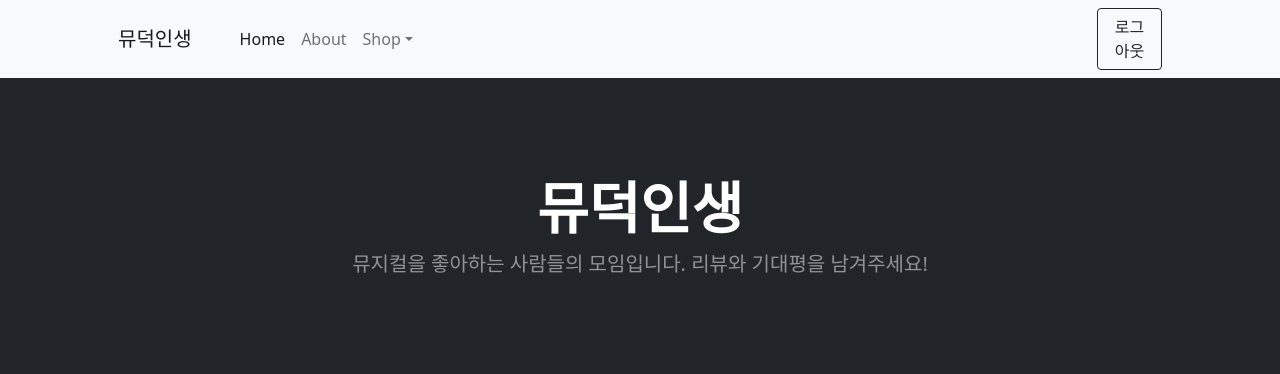
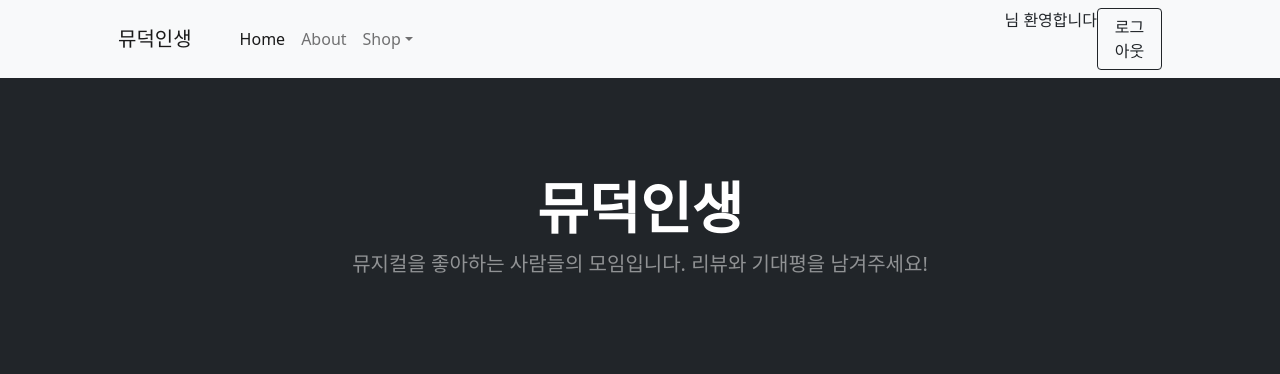
Before and after one commit to ryurim0109/6jo-miniproject, a Flask app: template templates/index.html in a window 1280 px wide. Shown: the top 374 px of the page. Run offline with Flask 2, Linux system fonts and the light colour scheme; the template is opened without the code that fills it, so the values that code supplies are empty; some libraries are stand-ins or nearby versions.

Commit message:
ㅇㅇ님 환영합니다 기본코드 1

```diff
--- a/app.py
+++ b/app.py
@@ -21,11 +21,15 @@ db = client.sign_up
 ##############메인페이지에 뮤지컬 정보 붙여넣기###############
 @app.route('/index')
 def home():
+    userid = request.args.get('useremail') #useremail의 리스트를 받아서 userid에 저장한다.
     token_receive = request.cookies.get('mytoken')
     try:
         payload = jwt.decode(token_receive, SECRET_KEY, algorithms=['HS256'])
         musicals = list(db.musicals.find({}, {'id': False}))
-        return render_template('index.html', musicals=musicals)
+        name = user = db.users.find_one({'name': userid}) #데이터베이스에서 email과 일치하는 name을 찾아서 name에 저장한다.
+
+        print(name)
+        return render_template('index.html', musicals=musicals, name=name)
     except jwt.ExpiredSignatureError:
         return redirect(url_for("login", msg="로그인 시간이 만료되었습니다."))
     except jwt.exceptions.DecodeError:
--- a/templates/index.html
+++ b/templates/index.html
@@ -70,6 +70,7 @@
                 </li>
             </ul>
             <form class="d-flex">
+                <p id="wel_name">{{ name.profile_name }}님 환영합니다</p>
                 <button class="btn btn-outline-dark" type="submit">
                     로그아웃
                 </button>
```
